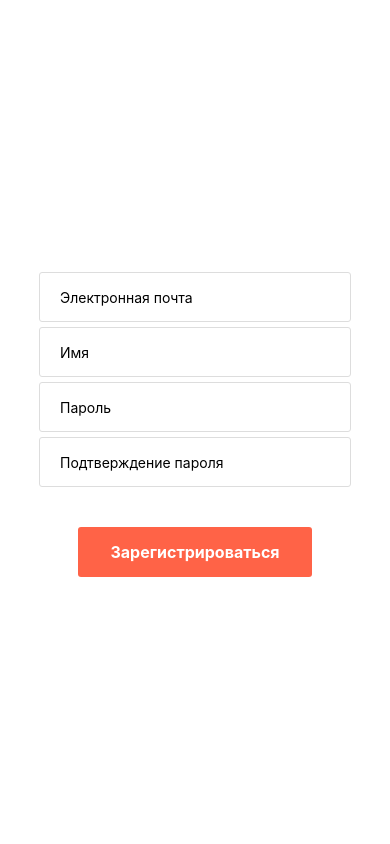
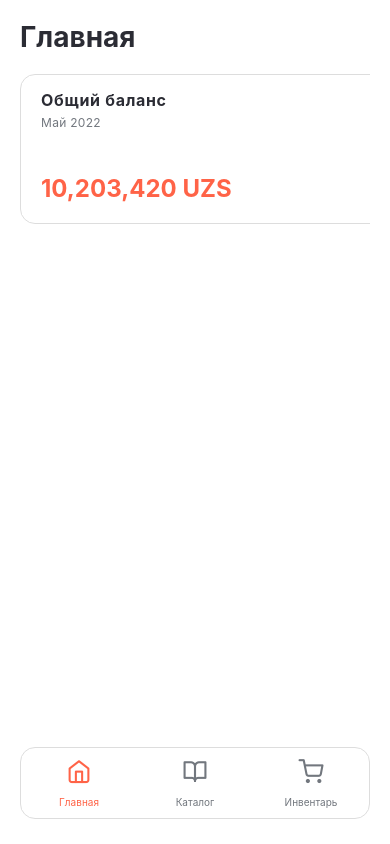
Before and after one commit to intromisan/ersag-manager-frontend, a React Native app: screen / in a window 390 px wide. Built offline with nearby package versions, Linux system fonts and the light colour scheme; no server answers.

Commit message:
added finance info to dashboard

```diff
--- /dev/null
+++ b/src/components/FinanceInfoCard.tsx
@@ -0,0 +1,74 @@
+import { Dimensions, StyleSheet, Text, View } from 'react-native';
+import React, { FC } from 'react';
+import { COLORS } from '../constants';
+import { numberWithCommas } from '../utils/masks';
+
+interface FinanceInfoCardProps {
+  index: number;
+  header: string;
+  subheader: string;
+  number: number;
+  numberMark: string;
+}
+
+const { height, width } = Dimensions.get('screen');
+
+const FinanceInfoCard: FC<FinanceInfoCardProps> = ({ index, header, subheader, number, numberMark }) => {
+  return (
+    <View style={[styles.cardContainer, index === 0 && styles.cardContainerFirstChild, index === -1 && styles.cardContainerLastChild]}>
+      <View style={styles.headerContainer}>
+        <Text style={styles.header} numberOfLines={2}>
+          {header}
+        </Text>
+        <Text style={styles.subheader}>{subheader}</Text>
+      </View>
+      <View style={styles.numberContainer}>
+        <Text style={styles.number}>
+          {numberWithCommas(number)} {numberMark}
+        </Text>
+      </View>
+    </View>
+  );
+};
+
+export default FinanceInfoCard;
+
+const styles = StyleSheet.create({
+  cardContainer: {
+    marginHorizontal: 10,
+    borderWidth: 1,
+    borderRadius: 15,
+    borderColor: COLORS.borderColor,
+    height: 150,
+    width: width * 0.7,
+    paddingHorizontal: 20,
+    paddingTop: 15,
+    paddingBottom: 20,
+    justifyContent: 'space-between'
+  },
+  cardContainerFirstChild: {
+    marginLeft: 0
+  },
+  cardContainerLastChild: {
+    marginRight: 0
+  },
+  headerContainer: {},
+  header: {
+    fontSize: 16,
+    color: COLORS.headlineColor,
+    fontWeight: '700',
+    letterSpacing: 0.7,
+    marginBottom: 5
+  },
+  subheader: {
+    fontSize: 12,
+    color: COLORS.textLight,
+    letterSpacing: 0.3
+  },
+  numberContainer: {},
+  number: {
+    fontSize: 24,
+    fontWeight: '700',
+    color: COLORS.accent
+  }
+});
--- a/src/components/ProductItem.tsx
+++ b/src/components/ProductItem.tsx
@@ -1,19 +1,10 @@
-import { Image, StyleSheet, Text, View } from "react-native";
-import React, { FC } from "react";
-import { SimpleLineIcons, Ionicons } from "@expo/vector-icons";
-import { COLORS } from "../constants";
-import { Product } from "../interfaces";
+import { Image, StyleSheet, Text, View } from 'react-native';
+import React, { FC } from 'react';
+import { SimpleLineIcons, Ionicons } from '@expo/vector-icons';
+import { COLORS } from '../constants';
+import { Product } from '../interfaces';
 
-const ProductItem: FC<Product> = ({
-  name,
-  image,
-  code,
-  volume,
-  price,
-  withDevice,
-}) => {
-  console.log(name);
-
+const ProductItem: FC<Product> = ({ name, image, code, volume, price, withDevice }) => {
   return (
     <View style={styles.productItemContainer}>
       <View style={styles.productImageContainer}>
@@ -58,64 +49,64 @@ const styles = StyleSheet.create({
     borderRadius: 3,
     paddingVertical: 8,
     paddingHorizontal: 16,
-    flexDirection: "row",
+    flexDirection: 'row'
   },
   productImageContainer: {
     width: 70,
-    height: "auto",
+    height: 'auto'
   },
   productImage: {
     flex: 1,
     height: undefined,
-    width: undefined,
+    width: undefined
   },
   productInfoContainer: {
     flex: 1,
     marginLeft: 24,
-    justifyContent: "space-between",
+    justifyContent: 'space-between'
   },
   top: {
-    flexDirection: "row",
-    justifyContent: "space-between",
+    flexDirection: 'row',
+    justifyContent: 'space-between'
   },
   chip: {
     backgroundColor: COLORS.accent,
     paddingHorizontal: 7,
     paddingVertical: 2,
-    borderRadius: 10,
+    borderRadius: 10
   },
   chipText: {
     color: COLORS.white,
-    fontSize: 12,
+    fontSize: 12
   },
   code: {
     color: COLORS.accent,
-    fontSize: 12,
+    fontSize: 12
   },
   productTitle: {
     fontSize: 18,
-    fontWeight: "700",
+    fontWeight: '700'
   },
   bottom: {
-    flexDirection: "row",
-    justifyContent: "space-between",
+    flexDirection: 'row',
+    justifyContent: 'space-between'
   },
   productVolume: {
-    flexDirection: "row",
+    flexDirection: 'row'
   },
   productPrice: {
-    flexDirection: "row",
+    flexDirection: 'row'
   },
   priceText: {
     fontSize: 12,
     color: COLORS.textLight,
-    fontWeight: "700",
-    marginLeft: 3,
+    fontWeight: '700',
+    marginLeft: 3
   },
   volumeText: {
     fontSize: 12,
     color: COLORS.textLight,
-    fontWeight: "700",
-    marginLeft: 3,
-  },
+    fontWeight: '700',
+    marginLeft: 3
+  }
 });
--- a/src/navigation/index.tsx
+++ b/src/navigation/index.tsx
@@ -15,7 +15,8 @@ const AppNavigation = () => {
   return (
     <NavigationContainer>
       <Stack.Navigator screenOptions={{ headerShown: false }}>
-        {userToken !== null ? (
+        {/* {userToken !== null ? ( */}
+        {true ? (
           <Stack.Screen name="App" component={NavigationTabs} />
         ) : (
           <>
--- a/src/screens/CartScreen.tsx
+++ b/src/screens/CartScreen.tsx
@@ -1,11 +1,13 @@
-import { StyleSheet, Text } from "react-native";
-import React from "react";
-import PageContainer from "../components/PageContainer";
+import { ScrollView, StyleSheet, Text } from 'react-native';
+import React from 'react';
+import PageContainer from '../components/PageContainer';
+import SearchComponent from '../components/SearchComponent';
 
 const CartScreen = () => {
   return (
     <PageContainer title="Инвентарь">
-      <Text>CartScreen</Text>
+      <SearchComponent />
+      <ScrollView></ScrollView>
     </PageContainer>
   );
 };
--- a/src/screens/CatalogScreen.tsx
+++ b/src/screens/CatalogScreen.tsx
@@ -1,26 +1,74 @@
-import React from "react";
-import { FlatList, StyleSheet, Text } from "react-native";
-import PageContainer from "../components/PageContainer";
-import ProductItem from "../components/ProductItem";
-import SearchComponent from "../components/SearchComponent";
-import { useGetProductsQuery } from "../services/products";
+import React from 'react';
+import { FlatList, StyleSheet, Text } from 'react-native';
+import PageContainer from '../components/PageContainer';
+import ProductItem from '../components/ProductItem';
+import SearchComponent from '../components/SearchComponent';
+import { useGetProductsQuery } from '../services/products';
+
+const tempData = [
+  {
+    _id: '1',
+    name: 'Гель для душа',
+    code: '125',
+    volume: '1000 мл',
+    price: '100000',
+    withDevice: false,
+    image: 'https://dosya.ersag.com.tr/upload/image/products/125.jpg'
+  },
+  {
+    _id: '2',
+    name: 'Стиральный порошок для белого белья',
+    code: '101',
+    volume: '1000 гр',
+    price: '120000',
+    withDevice: false,
+    image: 'https://dosya.ersag.com.tr/upload/image/products/101.jpg'
+  },
+  {
+    _id: '3',
+    name: 'Жидкость для посуды (яблоко)',
+    code: '255',
+    volume: '1000 мл',
+    price: '90000',
+    withDevice: true,
+    image: 'https://dosya.ersag.com.tr/upload/image/products/255yeni.jpg'
+  },
+  {
+    _id: '4',
+    name: 'Стиральный порошок для цветного белья',
+    code: '102',
+    volume: '1000 гр',
+    price: '120000',
+    withDevice: false,
+    image: 'https://dosya.ersag.com.tr/upload/image/products/102.jpg'
+  },
+  {
+    _id: '5',
+    name: 'Антижир',
+    code: '114',
+    volume: '1000 мл',
+    price: '90000',
+    withDevice: false,
+    image: 'https://dosya.ersag.com.tr/upload/image/products/114.jpg'
+  },
+  {
+    _id: '6',
+    name: 'Детский шампунь',
+    code: '163',
+    volume: '300 мл',
+    price: '130000',
+    withDevice: false,
+    image: 'https://dosya.ersag.com.tr/upload/image/products/163.jpg'
+  }
+];
 
 const CatalogScreen = () => {
   const { data: products, isLoading } = useGetProductsQuery();
 
   return (
-    <PageContainer title={"Каталог"}>
+    <PageContainer title={'Каталог'}>
       <SearchComponent />
-      {isLoading ? (
-        <Text>Loading</Text>
-      ) : (
-        <FlatList
-          showsVerticalScrollIndicator={false}
-          data={products}
-          keyExtractor={(item) => item._id}
-          renderItem={({ item }) => <ProductItem {...item} />}
-        />
-      )}
+      {isLoading ? <Text>Loading</Text> : <FlatList showsVerticalScrollIndicator={false} data={tempData} keyExtractor={(item) => item._id} renderItem={({ item }) => <ProductItem {...item} />} />}
     </PageContainer>
   );
 };
--- a/src/screens/HomeScreen.tsx
+++ b/src/screens/HomeScreen.tsx
@@ -1,11 +1,16 @@
-import { Pressable, StyleSheet, Text, View } from 'react-native';
+import { Pressable, ScrollView, StyleSheet, Text, View } from 'react-native';
 import React from 'react';
 import PageContainer from '../components/PageContainer';
+import FinanceInfoCard from '../components/FinanceInfoCard';
 
 const HomeScreen = () => {
   return (
     <PageContainer title="Главная">
-      <Text>HomeScreen</Text>
+      <ScrollView horizontal>
+        <FinanceInfoCard index={0} header="Общий баланс" subheader="Май 2022" number={10203420} numberMark="UZS" />
+        <FinanceInfoCard index={1} header="Ценность инвентаря" subheader="Май 2022" number={651920} numberMark="UZS" />
+        <FinanceInfoCard index={2} header="Торговая скидка" subheader="Май 2022" number={33} numberMark="%" />
+      </ScrollView>
     </PageContainer>
   );
 };
--- a/src/screens/SignUpScreen.tsx
+++ b/src/screens/SignUpScreen.tsx
@@ -19,7 +19,6 @@ const SignUpScreen = () => {
   // RTK Queries
   const [createUser, { isLoading: isUpdating }] = useCreateUserMutation();
   const { data: health } = useGetHealthQuery();
-  console.log(health);
 
   return isUpdating ? (
     <View style={{ flex: 1, justifyContent: 'center', alignItems: 'center' }}>
--- /dev/null
+++ b/src/utils/masks.ts
@@ -0,0 +1,4 @@
+// Number mask 100,000,000
+export const numberWithCommas = (x: number) => {
+  return x.toString().replace(/\B(?=(\d{3})+(?!\d))/g, ',');
+};
```
Also changed, not shown: src/components/CartItem.tsx (added, +14 -0 lines).
